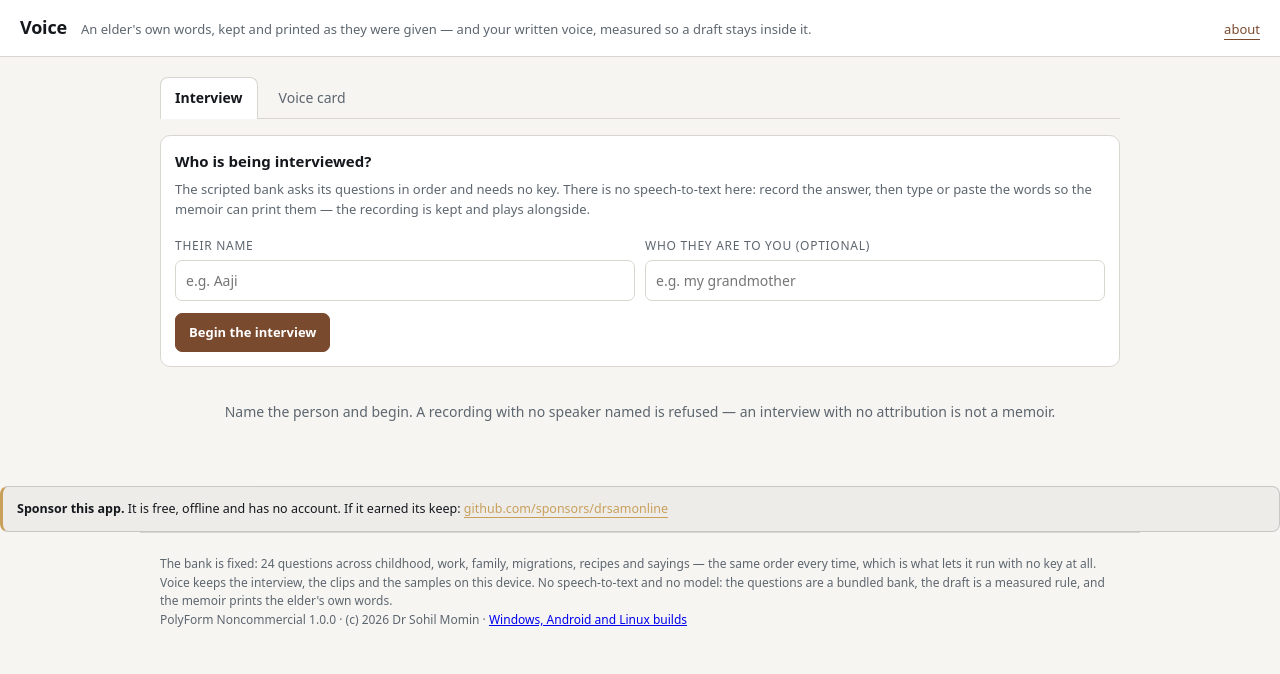
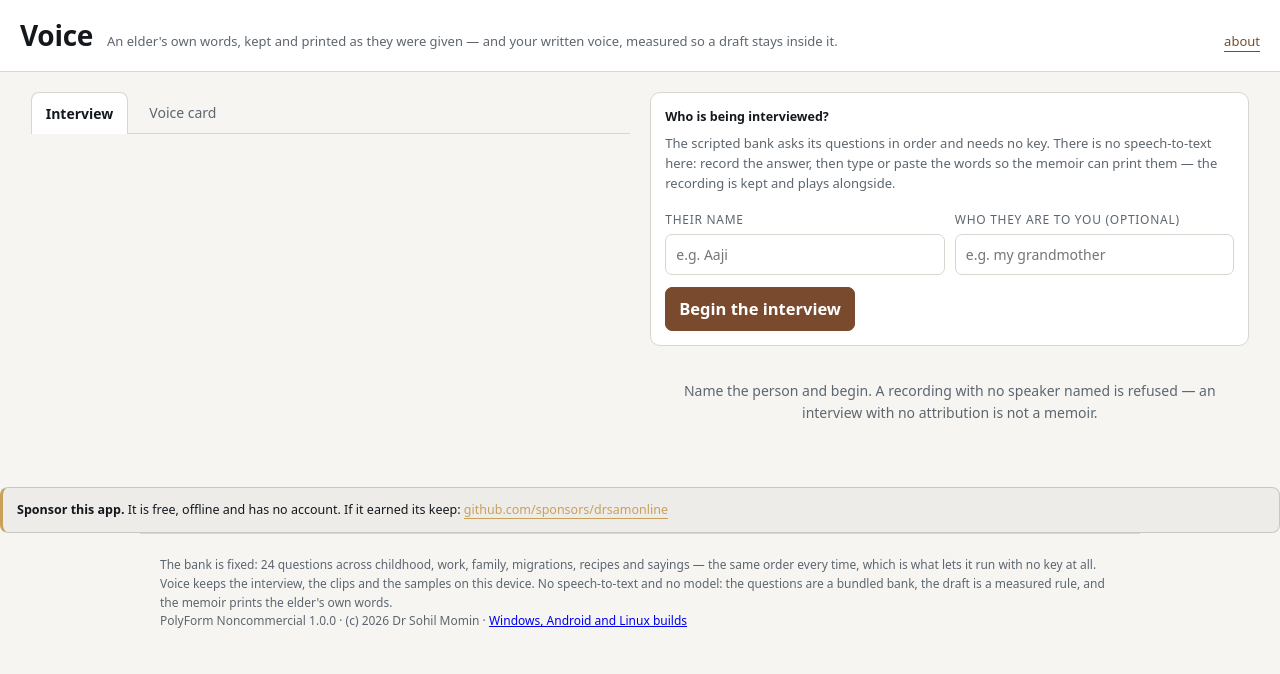
Before and after one commit to drsamonline/app-voice, a website: page docs/play/index.html in a window 1280 px wide. Drawn offline with Linux system fonts and the light colour scheme.

Commit message:
design: the app itself is designed for the screen it is on
Fluid clamp() type and a width that spans the screen, with the stacked cards becoming 2 columns from 1000px and 3
from 1440, instead of a narrow column that read as a phone page on a laptop.

```diff
--- a/docs/play/index.html
+++ b/docs/play/index.html
@@ -68,6 +68,32 @@
   .sponsor{margin:24px 0 0;padding:12px 14px;border:1px solid rgba(128,128,128,.35);border-left:3px solid #c9a05a;
            background:rgba(128,128,128,.07);border-radius:8px;font-size:12.5px;line-height:1.6}
   .sponsor a{color:#c9a05a;text-decoration:none;border-bottom:1px solid currentColor}
+
+  /* ---- the app is designed for the screen it is on, not for a phone in a wide window ---- */
+  :root{
+    --s0:clamp(11px,.4vw + 10px,12.5px);
+    --s1:clamp(14px,.55vw + 12px,16.5px);
+    --s2:clamp(17px,1.1vw + 13px,22px);
+    --display:clamp(20px,1.6vw + 14px,28px);
+    --gut:clamp(14px,2.4vw,40px);
+  }
+  body{font-size:var(--s1)}
+  main{max-width:1400px !important;width:100%;padding-left:var(--gut);padding-right:var(--gut);margin:0 auto}
+  header.top{max-width:none}
+  header.top h1{font-size:var(--display)}
+  h2{font-size:var(--s2)}
+  p,li,label,td,th,input,textarea,select,button{font-size:var(--s1)}
+  .card h2{font-size:var(--s0)}
+  /* stacked cards become columns as the screen grows, so a laptop is not a tall phone */
+  @media (min-width:1000px){
+    main > .card, main > section.card{display:block}
+    main{display:grid;grid-template-columns:repeat(2,minmax(0,1fr));gap:clamp(14px,1.6vw,22px);align-items:start}
+    main > .card:only-of-type, main > section.card:only-of-type{grid-column:1 / -1}
+    main > .status, main > footer{grid-column:1 / -1}
+  }
+  @media (min-width:1440px){
+    main{grid-template-columns:repeat(3,minmax(0,1fr))}
+  }
 </style>
 </head>
 <body>
```
